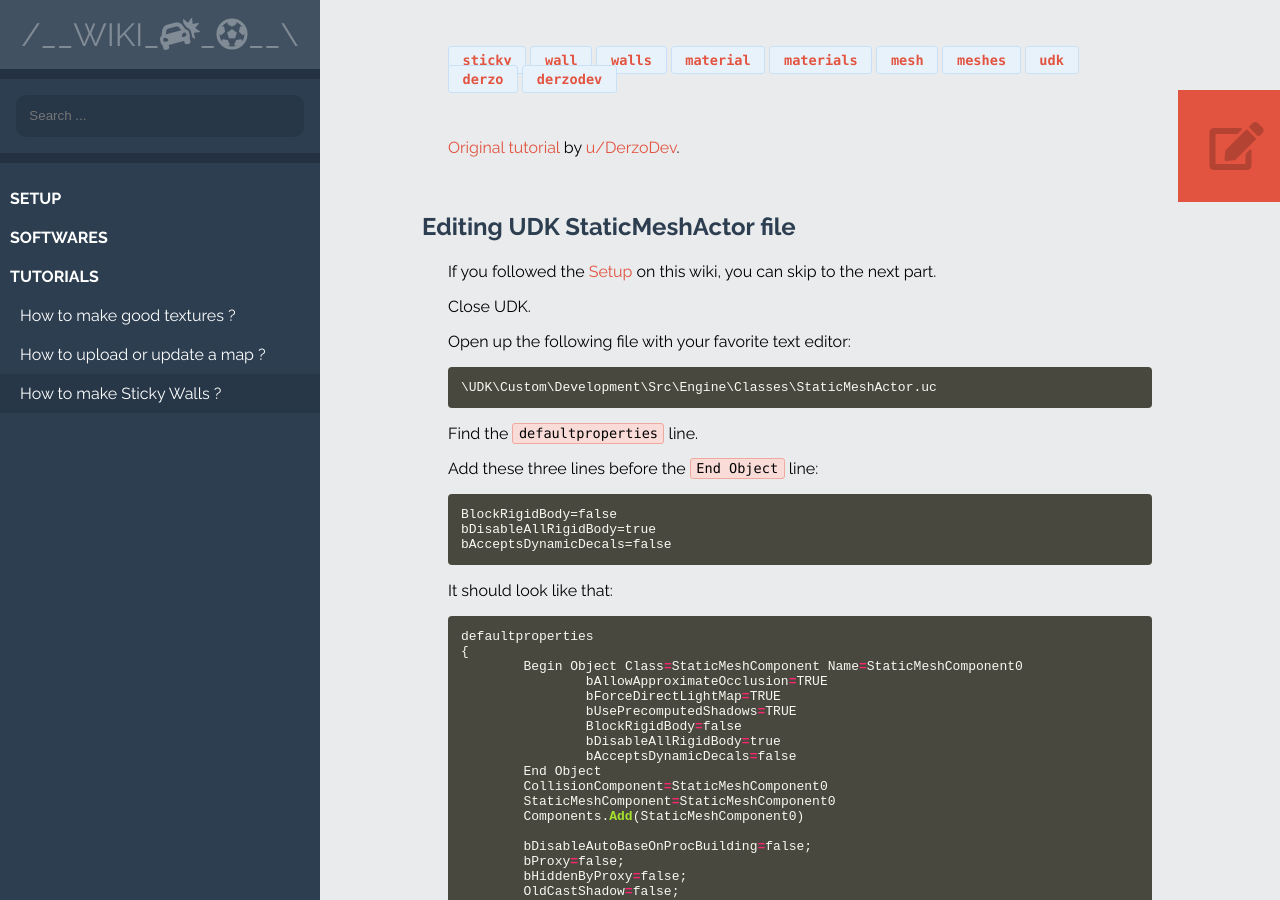
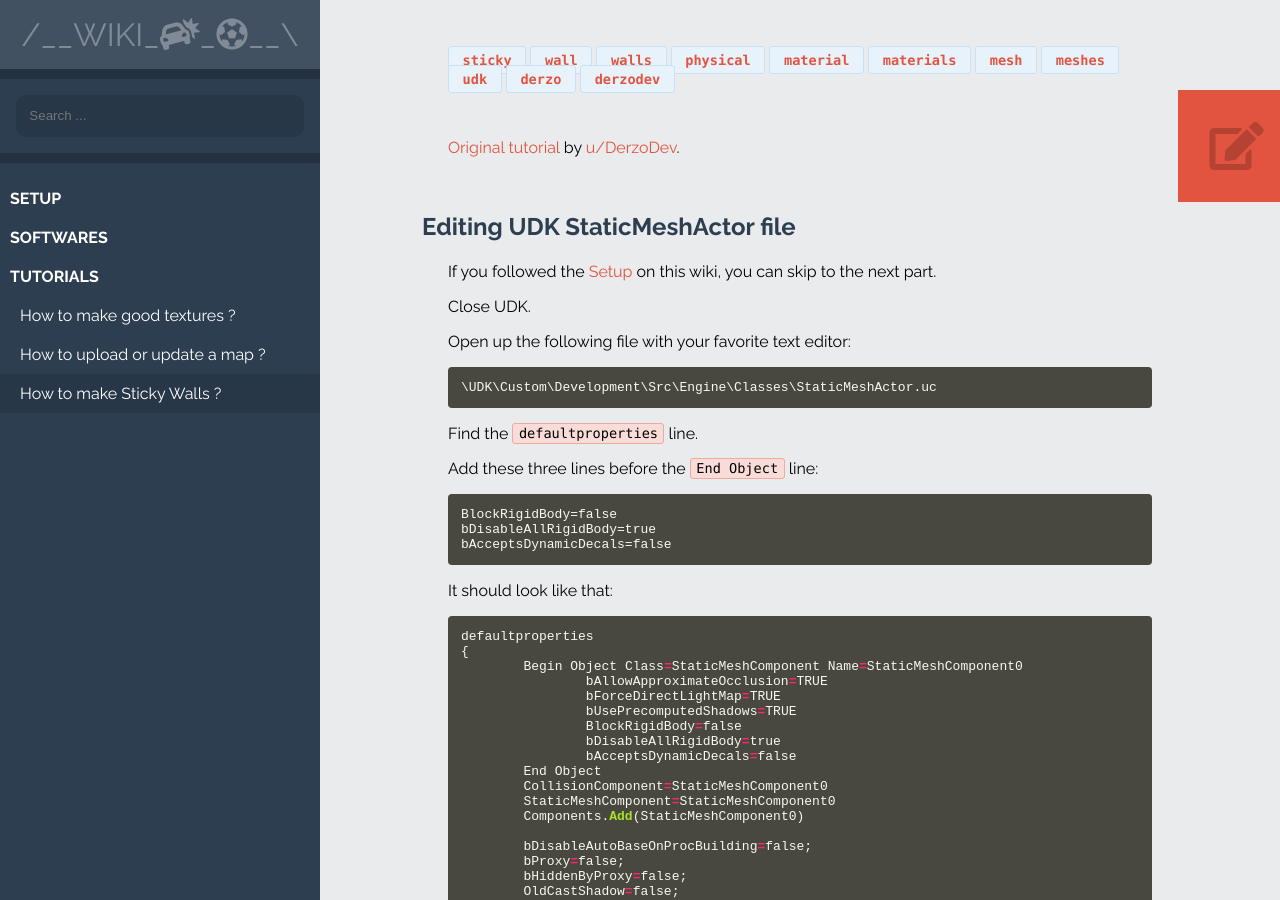
Before and after one commit to rocketleaguemoddingwiki/rocketleaguemoddingwiki.github.io, a Jekyll site: the page built from pages/tutorials/how_to_make_sticky_walls.md, in a window 1280 px wide and 900 px high. Built offline with Jekyll 4.4.1, drawn with Linux system fonts in a browser that asks for light colours.

Commit message:
Update how_to_make_sticky_walls.md

```diff
--- a/pages/tutorials/how_to_make_sticky_walls.md
+++ b/pages/tutorials/how_to_make_sticky_walls.md
@@ -6,6 +6,7 @@ tags:
   - sticky
   - wall
   - walls
+  - physical
   - material
   - materials
   - mesh
```
